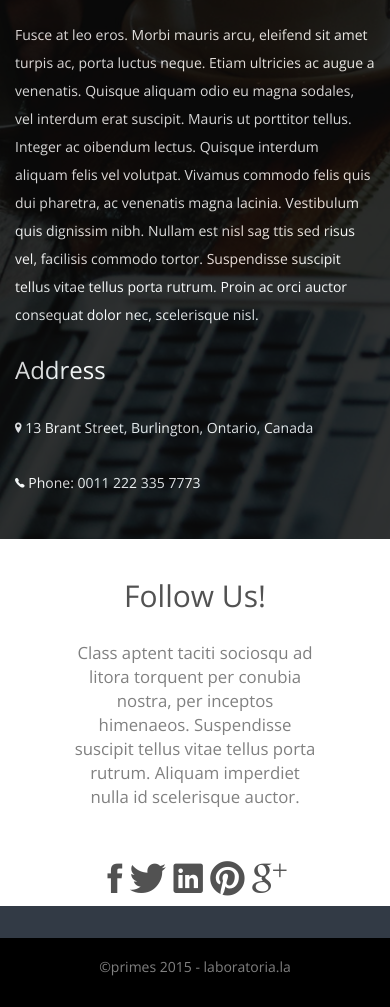
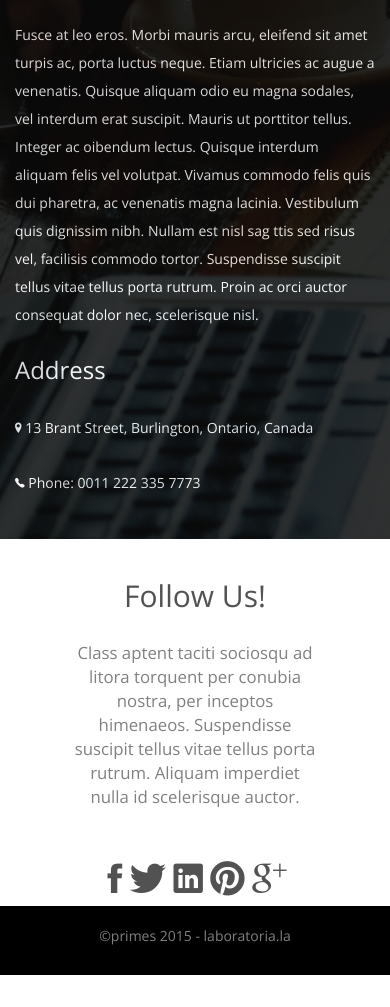
Before and after one commit to parakawa/Primes, a plain HTML site: page index.html in a window 390 px wide. Shown: the part 9222-10229 px from the top of the page. After the commit the page ends 10197 px from the top, so only its background shows below. Drawn offline with nearby package versions, Linux system fonts and the light colour scheme; files whose address does not match are found by name.

Commit message:
terminado

```diff
--- a/css/main.css
+++ b/css/main.css
@@ -316,6 +316,5 @@ footer{
 @media(max-width: 768px){
 	footer{
 		padding: 5%;
-		margin-top: 8%;
 	}
 }
```
